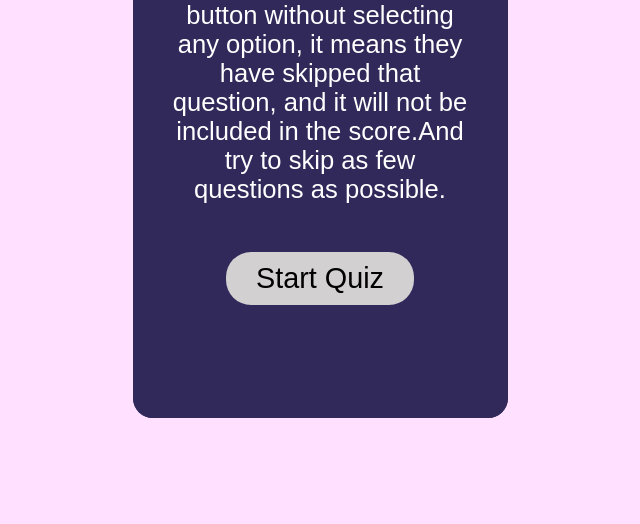
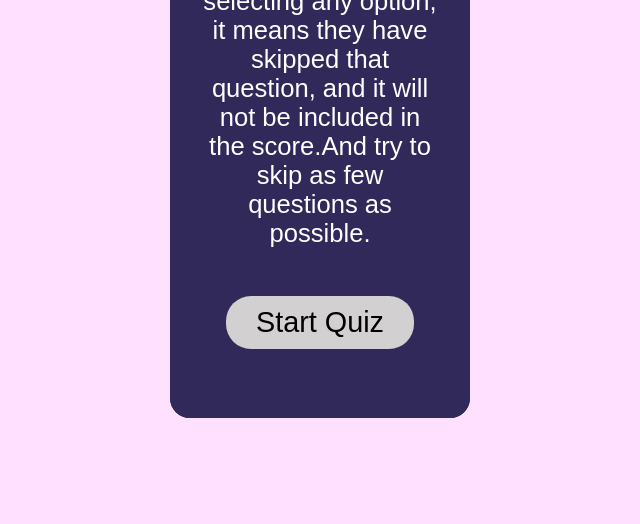
Before and after one commit to Sherazsabir23/Quiz-App, a plain HTML site: page index.html in a window 1280 px wide. Shown: the part 276-800 px from the top of the page, without its empty margins (320-960 px from the left). Drawn offline with Linux system fonts and the light colour scheme.

Commit message:
App Completed

```diff
--- a/style.css
+++ b/style.css
@@ -21,7 +21,7 @@ body {
     display: flex;
     align-items: center;
     flex-direction: column;
-    width: 375px;
+    width: 300px;
     height: auto;
     background-color: #31295a;
     border-radius: 20px;
@@ -34,7 +34,7 @@ body {
     justify-content: center;
     align-items: center;
     flex-direction: column;
-    width: 375px;
+    width: 300px;
     height: 100%;
     background-color: #31295a;
     border-radius: 20px;
```
